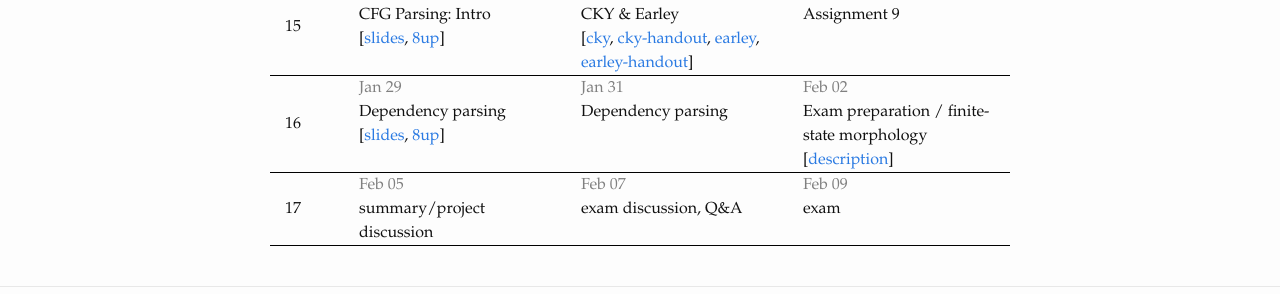
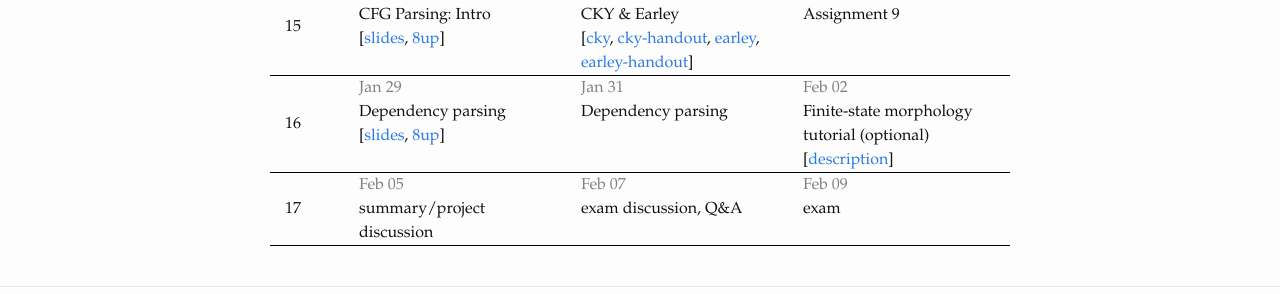
Before and after one commit to dsacl3-2023/dsacl3-2023.github.io, a Jekyll site: the page built from lectures.md, in a window 1280 px wide. Shown: the part 1323-1617 px from the top of the page. Built offline with Jekyll 4.4.1, drawn with Linux system fonts in a browser that asks for light colours.

Commit message:
Update schedule.

```diff
--- a/_data/schedule.yml
+++ b/_data/schedule.yml
@@ -206,7 +206,7 @@
     Jan 31:
       topic: Dependency parsing
     Feb 02:
-      topic: Exam preparation / finite-state morphology
+      topic: Finite-state morphology tutorial (optional)
       links:
         description: https://dsacl3-2023.github.io/fst-morphology
 - week: "17"
```
